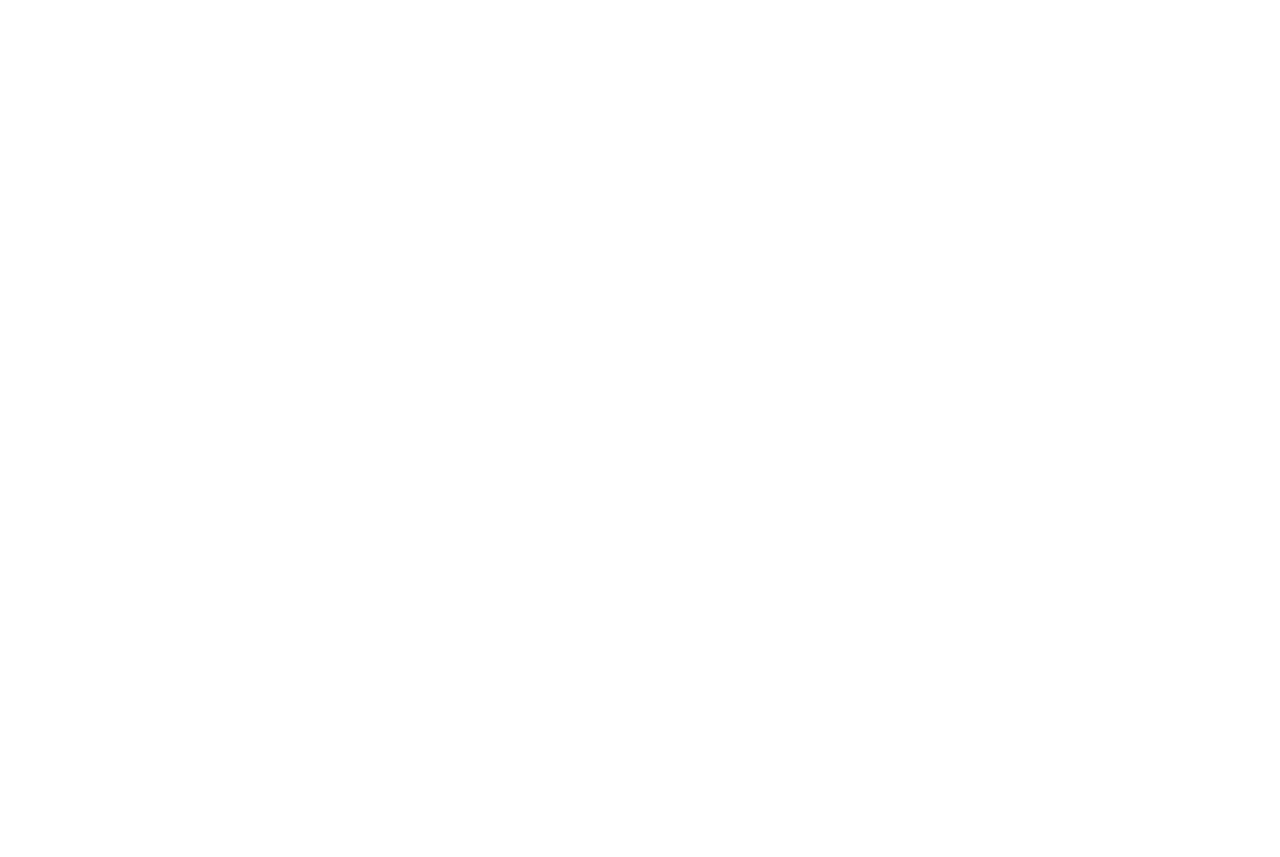
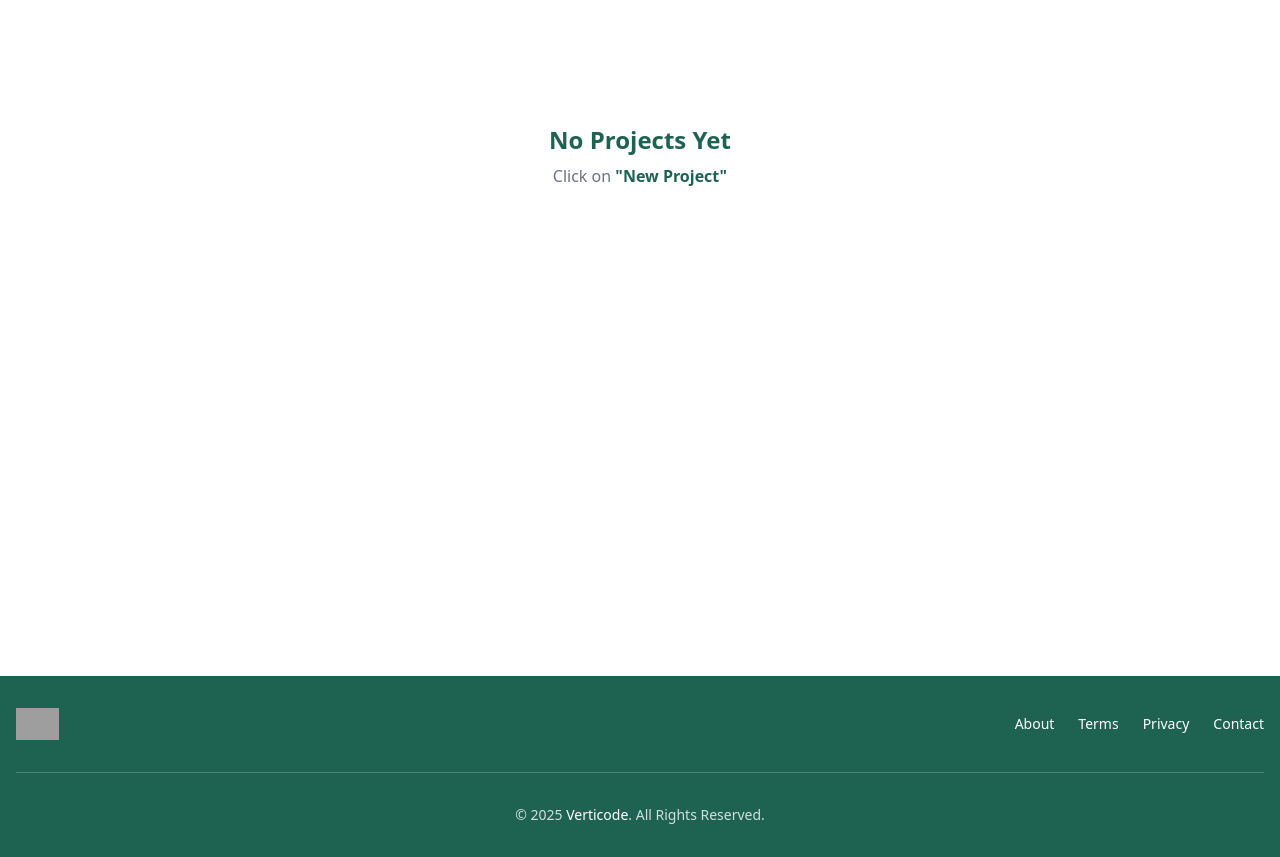
Before and after one commit to tayyabhaseeb/project_management_platform, a React (Vite) app: page / in a window 1280 px wide. Shown: the part 380-1237 px from the top of the page. Before the commit the page ends 1056 px from the top, so only its background shows below. Built offline with nearby package versions, Linux system fonts and the light colour scheme; grey boxes are pictures that could not be loaded.

Commit message:
adds the rest of functionality

```diff
--- a/src/App.tsx
+++ b/src/App.tsx
@@ -10,10 +10,13 @@ import CreateProjectForm from "./components/CreateProjectForm";
 import AddMemberForm from "./components/AddMemberForm";
 import TeamMembers from "./components/TeamMembers";
 import { MemberData, Project } from "./models/Project";
+import Footer from "./components/Footer";
+import NoProjects from "./components/NoProjects";
+import NoTeamMembers from "./components/NoTeamMembers";
 
 export default function App() {
   const [activeModal, setActiveModal] = useState<
-    "project" | "addMember" | "team" | null
+    "project" | "addMember" | "team" | "description" | null
   >(null);
 
   const [projects, setProjects] = useState<Project[]>([]);
@@ -46,6 +49,7 @@ export default function App() {
           Projects Summary
         </h2>
 
+        {projects.length > 0 ? (
           <div className="grid grid-cols-1 sm:grid-cols-2 lg:grid-cols-3 gap-6">
             {projects.map((obj, index) => (
               <Card
@@ -56,6 +60,9 @@ export default function App() {
               />
             ))}
           </div>
+        ) : (
+          <NoProjects />
+        )}
       </div>
 
       <Modal
@@ -85,12 +92,16 @@ export default function App() {
         isOpen={activeModal === "team"}
         onClose={() => setActiveModal(null)}
       >
-        {}
+        {teamMembers.length > 0 ? (
           <TeamMembers
             teamMembers={teamMembers}
             setTeamMembers={setTeamMembers}
           />
+        ) : (
+          <NoTeamMembers />
+        )}
       </Modal>
+      <Footer />
     </main>
   );
 }
--- a/src/components/Card.tsx
+++ b/src/components/Card.tsx
@@ -1,11 +1,35 @@
+import { useState } from "react";
 import { CardProps } from "../models/Project";
 import { MdDeleteOutline } from "react-icons/md";
+import Modal from "./Modal";
 
 const Card: React.FC<CardProps> = ({ obj, setProjects, index }) => {
+  const [isModalOpen, setIsModalOpen] = useState(false);
+  const [selectedStatus, setSelectedStatus] = useState(obj.status);
+
+  const handleDelete = (e: React.MouseEvent) => {
+    e.stopPropagation();
+    setProjects((prev) => prev.filter((_, i) => i !== index));
+  };
+
+  const handleStatusChange = (e: React.ChangeEvent<HTMLSelectElement>) => {
+    const newStatus = e.target.value as
+      | "Not Started"
+      | "In Progress"
+      | "Completed";
+    setSelectedStatus(newStatus);
+    setProjects((prev) =>
+      prev.map((project, i) =>
+        i === index ? { ...project, status: newStatus } : project
+      )
+    );
+  };
+
   return (
-    <a
-      href="#"
-      className="block w-full p-6 bg-white border border-gray-200 rounded-lg shadow-md hover:shadow-lg transition-shadow relative"
+    <>
+      <div
+        className="block w-full p-6 bg-white border border-gray-200 rounded-lg shadow-md hover:shadow-lg transition-shadow relative cursor-pointer"
+        onClick={() => setIsModalOpen(true)}
       >
         <div className="flex items-center justify-between mb-2">
           <h5 className="text-xl font-bold tracking-tight text-[#1e6352]">
@@ -25,7 +49,7 @@ const Card: React.FC<CardProps> = ({ obj, setProjects, index }) => {
         </div>
 
         <p className="text-gray-700 mb-1">
-        {obj.description && obj.description.length > 80
+          {obj.description.length > 80
             ? obj.description.slice(0, 80) + "..."
             : obj.description}
         </p>
@@ -35,12 +59,38 @@ const Card: React.FC<CardProps> = ({ obj, setProjects, index }) => {
           <MdDeleteOutline
             className="text-gray-500 hover:text-red-600 hover:scale-125 transition-all duration-200 cursor-pointer"
             size={20}
-          onClick={() =>
-            setProjects((prev) => prev.filter((_, i) => i !== index))
-          }
+            onClick={handleDelete}
           />
         </div>
-    </a>
+      </div>
+
+      <Modal
+        title="Description Of Project"
+        isOpen={isModalOpen}
+        onClose={() => setIsModalOpen(false)}
+      >
+        <div className="space-y-3">
+          <h3 className="text-lg font-semibold text-[#1e6352]">{obj.name}</h3>
+          <p className="text-gray-700">{obj.description}</p>
+          <p className="text-sm text-gray-500">Start Date: {obj.startDate}</p>
+
+          <div className="flex flex-col">
+            <label className="text-sm font-medium text-gray-700 mb-1">
+              Update Status:
+            </label>
+            <select
+              value={selectedStatus}
+              onChange={handleStatusChange}
+              className="border border-gray-300 rounded px-3 py-2 text-sm focus:outline-none focus:ring-2 focus:ring-[#1e6352]"
+            >
+              <option value="Not Started">Not Started</option>
+              <option value="In Progress">In Progress</option>
+              <option value="Completed">Completed</option>
+            </select>
+          </div>
+        </div>
+      </Modal>
+    </>
   );
 };
 
--- /dev/null
+++ b/src/components/EmptyState.tsx
@@ -0,0 +1,19 @@
+import { EmptyStateProps } from "../models/Project";
+
+const EmptyState: React.FC<EmptyStateProps> = ({
+  title,
+  message,
+  actionText,
+}) => {
+  return (
+    <div className="flex flex-col items-center justify-center h-[50vh] text-center text-[#1e6352]">
+      <h2 className="text-2xl font-semibold mb-2">{title}</h2>
+      <p className="text-gray-500">
+        {message}{" "}
+        <span className="font-semibold text-[#1e6352]">"{actionText}"</span>
+      </p>
+    </div>
+  );
+};
+
+export default EmptyState;
--- /dev/null
+++ b/src/components/Footer.tsx
@@ -0,0 +1,48 @@
+function Footer() {
+  return (
+    <footer className="bg-[#1e6352] text-white shadow-sm">
+      <div className="w-full max-w-screen-xl mx-auto p-4 md:py-8">
+        <div className="sm:flex sm:items-center sm:justify-between">
+          <a
+            href="#"
+            className="flex items-center mb-4 sm:mb-0 space-x-3 rtl:space-x-reverse"
+          >
+            <img src="/logo.png" className="h-8" alt="Project Logo" />
+          </a>
+          <ul className="flex flex-wrap items-center mb-6 text-sm font-medium text-white sm:mb-0">
+            <li>
+              <a href="#" className="hover:underline me-4 md:me-6">
+                About
+              </a>
+            </li>
+            <li>
+              <a href="#" className="hover:underline me-4 md:me-6">
+                Terms
+              </a>
+            </li>
+            <li>
+              <a href="#" className="hover:underline me-4 md:me-6">
+                Privacy
+              </a>
+            </li>
+            <li>
+              <a href="#" className="hover:underline">
+                Contact
+              </a>
+            </li>
+          </ul>
+        </div>
+        <hr className="my-6 border-white border-opacity-20 sm:mx-auto lg:my-8" />
+        <span className="block text-sm text-white text-opacity-80 sm:text-center">
+          © {new Date().getFullYear()}{" "}
+          <a href="#" className="hover:underline font-medium text-white">
+            Verticode
+          </a>
+          . All Rights Reserved.
+        </span>
+      </div>
+    </footer>
+  );
+}
+
+export default Footer;
--- /dev/null
+++ b/src/components/NoProjects.tsx
@@ -0,0 +1,13 @@
+import EmptyState from "./EmptyState";
+
+const NoProjects = () => {
+  return (
+    <EmptyState
+      title="No Projects Yet"
+      message="Click on"
+      actionText="New Project"
+    />
+  );
+};
+
+export default NoProjects;
--- /dev/null
+++ b/src/components/NoTeamMembers.tsx
@@ -0,0 +1,13 @@
+import EmptyState from "./EmptyState";
+
+const NoTeamMembers = () => {
+  return (
+    <EmptyState
+      title="No Team Members Yet"
+      message="Click on"
+      actionText="Add New Members"
+    />
+  );
+};
+
+export default NoTeamMembers;
--- /dev/null
+++ b/src/components/ProjectDesc.tsx
@@ -0,0 +1,46 @@
+import { useState } from "react";
+import { ProjectDescProps } from "../models/Project";
+
+const ProjectDesc: React.FC<ProjectDescProps> = ({
+  title,
+  desc,
+  date,
+  status,
+  onStatusChange,
+}) => {
+  const [currentStatus, setCurrentStatus] = useState(status);
+
+  const handleStatusChange = (e: React.ChangeEvent<HTMLSelectElement>) => {
+    const newStatus = e.target.value as
+      | "Not Started"
+      | "In Progress"
+      | "Completed";
+    setCurrentStatus(newStatus);
+    if (onStatusChange) onStatusChange(newStatus);
+  };
+
+  return (
+    <div className="space-y-4">
+      <h2 className="text-2xl font-bold text-[#1e6352]">{title}</h2>
+      <p className="text-gray-700">{desc}</p>
+      <p className="text-sm text-gray-500">Start Date: {date}</p>
+
+      <div className="mt-4">
+        <label className="block text-sm font-medium text-gray-700 mb-1">
+          Change Status
+        </label>
+        <select
+          value={currentStatus}
+          onChange={handleStatusChange}
+          className="w-full border border-gray-300 rounded px-3 py-2"
+        >
+          <option value="Not Started">Not Started</option>
+          <option value="In Progress">In Progress</option>
+          <option value="Completed">Completed</option>
+        </select>
+      </div>
+    </div>
+  );
+};
+
+export default ProjectDesc;
--- a/src/models/Project.ts
+++ b/src/models/Project.ts
@@ -20,7 +20,9 @@ export interface ActionCardProps {
 export interface AddMemberProps {
   setTeamMembers: React.Dispatch<React.SetStateAction<MemberData[]>>;
   setActiveModal: React.Dispatch<
-    React.SetStateAction<"project" | "addMember" | "team" | null>
+    React.SetStateAction<
+      "project" | "addMember" | "team" | "description" | null
+    >
   >;
 }
 
@@ -28,6 +30,7 @@ export interface CardProps {
   obj: Project;
   setProjects: React.Dispatch<React.SetStateAction<Project[]>>;
   index: number;
+  onClick?: () => void;
 }
 
 export interface ProjectFormData {
@@ -40,7 +43,9 @@ export interface ProjectFormData {
 export interface NewProjectFormProps {
   setProjects: React.Dispatch<React.SetStateAction<Project[]>>;
   setActiveModal: React.Dispatch<
-    React.SetStateAction<"project" | "addMember" | "team" | null>
+    React.SetStateAction<
+      "project" | "addMember" | "team" | "description" | null
+    >
   >;
 }
 
@@ -55,3 +60,19 @@ export interface TeamMembersProps {
   teamMembers: MemberData[];
   setTeamMembers: React.Dispatch<React.SetStateAction<MemberData[]>>;
 }
+
+export interface ProjectDescProps {
+  title: string;
+  desc: string;
+  date: string;
+  status: "Not Started" | "In Progress" | "Completed";
+  onStatusChange?: (
+    newStatus: "Not Started" | "In Progress" | "Completed"
+  ) => void;
+}
+
+export interface EmptyStateProps {
+  title: string;
+  message: string;
+  actionText: string;
+}
```
Lines whose indentation alone changed are shown as unchanged.
